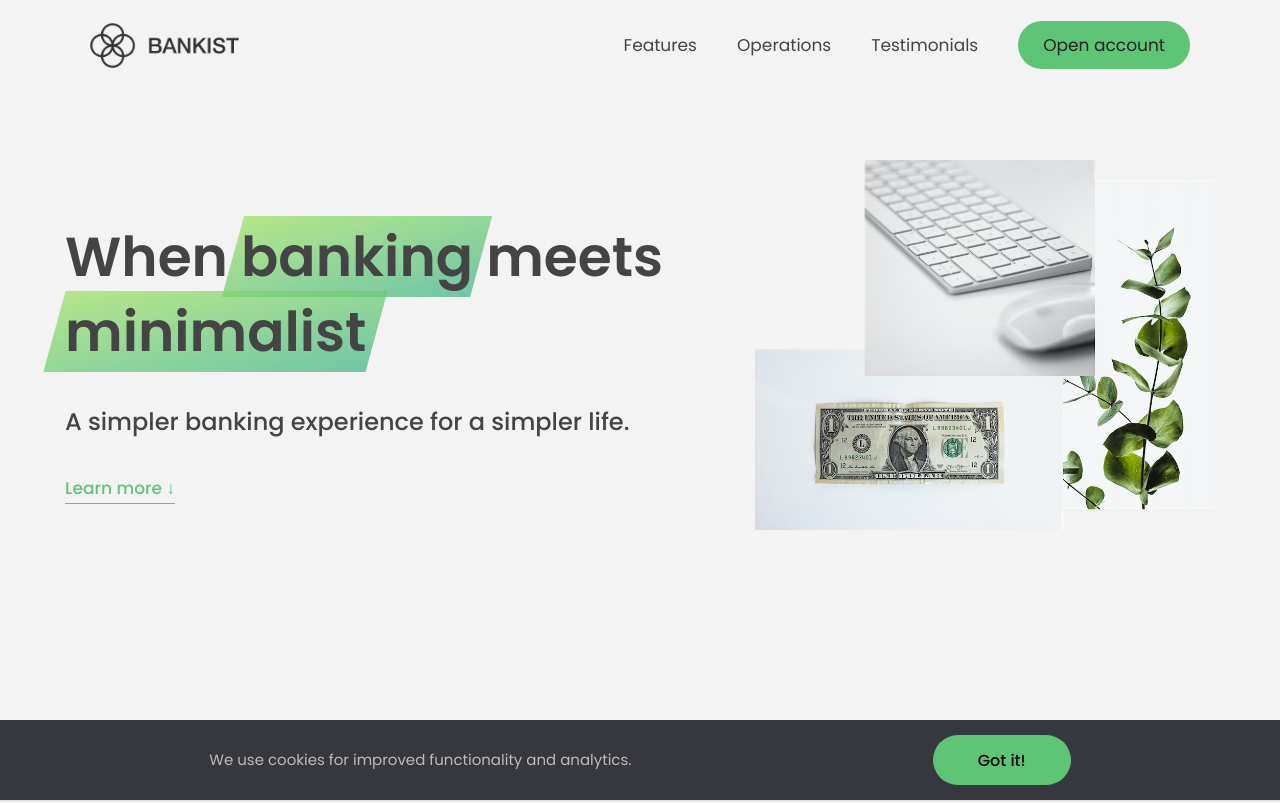
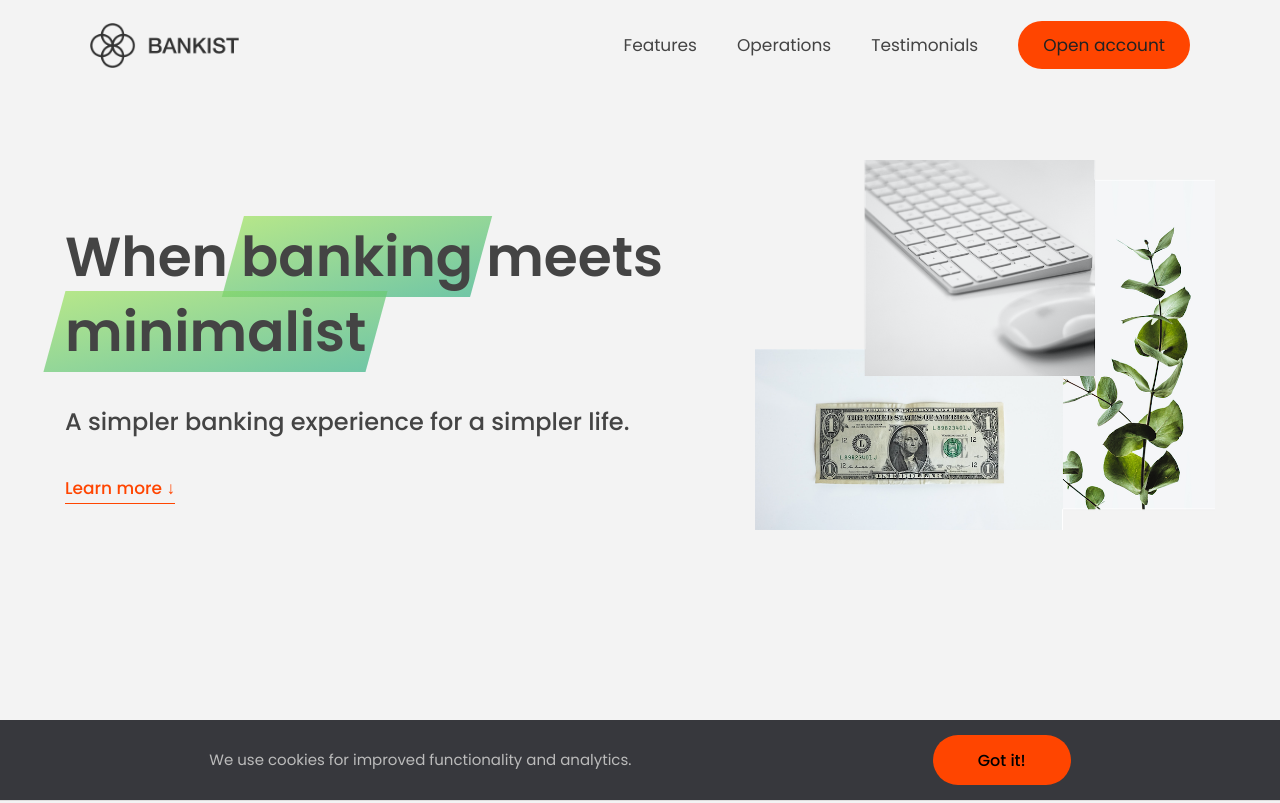
Before and after one commit to Riyanshu-256/JavaScript, a plain HTML site: page 13-Advanced-DOM-Bankist/index.html in a window 1280 px wide. Shown: the top 803 px of the page. Drawn offline with Linux system fonts and the light colour scheme.

Commit message:
script.js

```diff
--- a/13-Advanced-DOM-Bankist/index.html
+++ b/13-Advanced-DOM-Bankist/index.html
@@ -21,6 +21,7 @@
           alt="Bankist logo"
           class="nav__logo"
           id="logo"
+          designer = "Anshu"
         />
         <ul class="nav__links">
           <li class="nav__item">
--- a/13-Advanced-DOM-Bankist/script.js
+++ b/13-Advanced-DOM-Bankist/script.js
@@ -74,7 +74,9 @@ document.querySelector('.btn--close-cookie').addEventListener('click', function
 
 //-------------------------------------------------------------------------------------------------------------------------------------------------------------//
 
-// STYLES
+//STYLES, ATTRIBUTES AND CLASSES
+
+// Styles
 message.style.backgroundColor = '#37383d';
 message.style.width = '120%';
 
@@ -84,4 +86,40 @@ console.log(message.style.backgroundColor);
 console.log(getComputedStyle(message).color);
 console.log(getComputedStyle(message).height);
 
-message.style.height = Number.parseFloat(getComputedStyle(message).height, 10 ) + 30 + 'px';
+message.style.height =
+  Number.parseFloat(getComputedStyle(message).height, 10) + 30 + 'px';
+
+document.documentElement.style.setProperty('--color-primary', 'orangered');
+
+// Attributes
+const logo = document.querySelector('.nav__logo');
+console.log(logo.alt);
+console.log(logo.className);
+
+logo.alt = 'Beautiful minimalist logo';
+
+// Non-standard
+console.log(logo.designer);
+console.log(logo.getAttribute('designer'));
+logo.setAttribute('company', 'Bankist');
+
+console.log(logo.src);
+console.log(logo.getAttribute('src'));
+
+const link = document.querySelector('.nav__link--btn');
+console.log(link.href);
+console.log(link.getAttribute('href'));
+
+// Data attributes
+console.log(logo.dataset.versionNumber);
+
+// Classes
+logo.classList.add('c', 'j');
+logo.classList.remove('c', 'j');
+logo.classList.toggle('c');
+logo.classList.contains('c'); // not includes
+
+// Don't use
+logo.clasName = 'Anshu';
+
+//------------------------------------------------------------------------------------------------------------------------------------------------//
```
